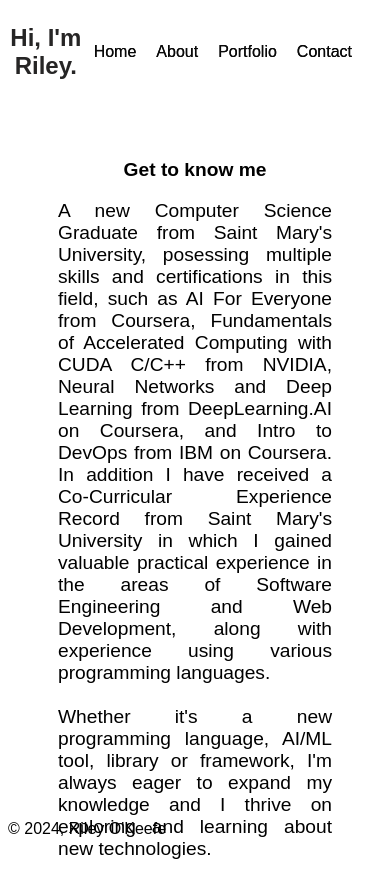
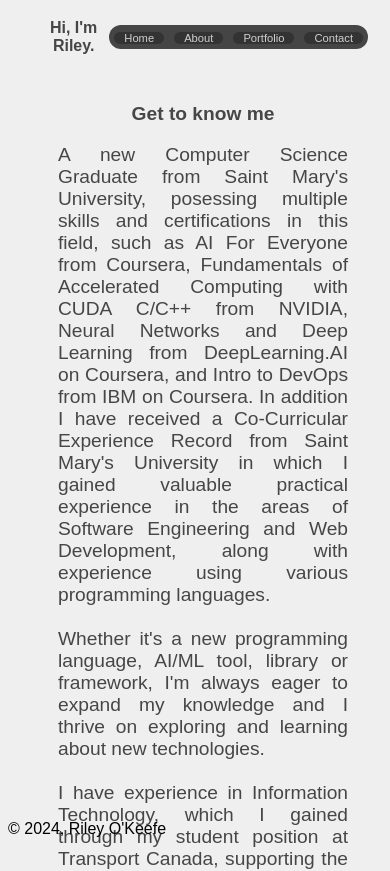
Before and after one commit to riley-okeefe/personal-portfolio, a React (Vite) app: page /personal-portfolio/about in a window 390 px wide. Shown: the top 871 px of the page. Built offline with nearby package versions, Linux system fonts and the light colour scheme; a web font is replaced by a local one.

Commit message:
Update navbar styling and color theme

```diff
--- a/src/components/Contact.jsx
+++ b/src/components/Contact.jsx
@@ -6,7 +6,7 @@ export default function Contact() {
                     <h1>Let's Connect</h1>
                 </div>
                 <div className="content-contact">
-                    <a href="https://www.linkedin.com/in/riley-okeefe/"><i className="fa-brands fa-linkedin fa-xl" style={{ color: "black" }}></i></a>
+                    <a href="https://www.linkedin.com/in/riley-okeefe/"><i className="fa-brands fa-linkedin fa-xl" style={{ color: "#0072B1" }}></i></a>
                 </div>
                 <div className="content-contact">
                     <a href="https://github.com/riley-okeefe"><i className="fa-brands fa-github fa-xl" style={{ color: "black" }}></i></a>
--- a/src/components/Header.jsx
+++ b/src/components/Header.jsx
@@ -16,6 +16,7 @@ export default function Header() {
         <div className="welcome-card">
             <div className="welcome-options">
                 <h1 className='nav-title'>Hi, I'm Riley.</h1>
+                <div className='welcome-option-group'>
                     <div className="welcome-option">
                         <Link to='/personal-portfolio/' className={isActive("home")} onClick={() => handleClick("home")}>Home</Link>
                     </div>
@@ -30,5 +31,6 @@ export default function Header() {
                     </div>
                 </div>
             </div>
+        </div>
     );
 }
--- a/src/index.css
+++ b/src/index.css
@@ -8,9 +8,8 @@ body {
     display: flex;
     flex-direction: column;
     min-height: 100vh;
-    /* background: linear-gradient(217deg, rgba(23, 135, 226, 0.8), rgba(255, 0, 0, 0) 70.71%),
-        linear-gradient(127deg, rgba(37, 143, 230, 0.8), rgba(0, 255, 0, 0) 70.71%),
-        linear-gradient(336deg, rgba(23, 135, 226, 0.8), rgba(0, 0, 255, 0) 70.71%); */
+    width: 100%;
+    background-color: rgba(238, 237, 237, 0.878);
 }
 
 body>* {
@@ -23,70 +22,71 @@ main {
 
 .nav-title {
     font-family: 'Game Played', sans-serif;
-    color: rgba(29, 28, 28, 0.96);
+    color: #000000b5;
     font-size: 50px;
+    padding-left: 20px;
 }
 
 /* Welcome section - start */
 
 .welcome-card {
     text-align: center;
+    align-items: center;
+    margin: 0 10px 0 10px;
 }
 
 .welcome-options {
     display: flex;
-    justify-content: space-around;
+    flex-direction: row;
+    justify-content:space-between;
     align-items: center;
     margin-left: auto;
     margin-right: 20px;
-    margin-bottom: 50px;
+    margin-bottom: 25px;
+}
+
+.welcome-option-group {
+    display: flex;
+    flex-direction: row;
+    justify-content:space-around;
+    align-items: center;
+    background-color: #000000b5;
+    border-radius: 15px;
+    height: 3.6rem;
+
+}
+
+.welcome-option {
+    margin: 0 5px 0 5px;
+    line-height: 1.4rem;
 }
 
 .welcome-option a {
+    background-color: #303030d6;
+    border-radius: 10px;
     text-decoration: none;
     font-family: 'Jawbreaker OL1 BRK', sans-serif;
     padding: 0 26px 0 2px;
     text-align: center;
     font-size: 30px;
     cursor: pointer;
-    color: rgb(10, 10, 10);
+    color: #d2cfcf;
     padding: 0 10px;
     line-height: 1.4em;
-    background:
-        linear-gradient(#000000 0 0),
-        linear-gradient(#000000 0 0),
-        #000;
-    -webkit-background-clip: text, padding-box;
-    background-clip: text, padding-box;
-    background-size: 100% 50%;
-    background-position: -100vmax 100%;
-    border-radius: 10px;
-    box-shadow: -100vmax 0.7em 0 0 #00000000;
-    clip-path: polygon(-100vmax 0, 100% 0, 100% calc(100% + 0.7em), -100vmax calc(100% + 0.7em));
-    background-repeat: no-repeat;
-    transition: 0.4s, box-shadow 0.3s 0.4s, background-position 0.3s 0.4s, transform;
 }
 
 .welcome-option a:hover {
     transform: scale(1.1);
-    color: rgb(255, 255, 255);
+    color: #000000b5;
     font-family: 'Jawbreaker OL1 BRK', sans-serif;
-    background-position: 0 100%;
-    background-size: 100% 100%;
-    border-radius: 10px;
-    clip-path: polygon(-100vmax 0, 100% 0, 100% 100%, -100vmax 100%);
-    transition: 0.4s, clip-path 0.3s 0.4s, background-size 0.3s 0.4s;
+    background-color: #d2cfcf;
 }
 
 .welcome-option a.active {
     transform: scale(1.1);
-    color: rgb(255, 255, 255);
+    color: #000000b5;
     font-family: 'Jawbreaker OL1 BRK', sans-serif;
-    background-position: 0 100%;
-    background-size: 100% 100%;
-    border-radius: 10px;
-    clip-path: polygon(-100vmax 0, 100% 0, 100% 100%, -100vmax 100%);
-    transition: 0.4s, clip-path 0.3s 0.4s, background-size 0.3s 0.4s;
+    background-color: #d2cfcf;
 }
 
 /* Welcome Section - end */
@@ -96,7 +96,7 @@ main {
     justify-content: center;
     text-align: center;
     align-items: center;
-    color: rgb(0, 0, 0);
+    color: #000000b5;
 }
 
 .content-card h1 {
@@ -153,7 +153,7 @@ main {
     width: 350px;
     height: 360px;
     border-radius: 50%;
-    border: 5px solid rgb(0, 0, 0);
+    border: 5px solid #000000b5;
 }
 
 .content-home-mobile{
@@ -163,7 +163,7 @@ main {
 
 /* Body styling, about - start */
 .content-body-about {
-    color: rgb(0, 0, 0);
+    color: #000000b5;
     display: flex;
     flex-direction: column;
     flex-wrap: wrap;
@@ -178,7 +178,7 @@ main {
 }
 
 .content-about {
-    color: #000000;
+    color: #000000b5;
 }
 
 .content-skills h1 {
@@ -206,7 +206,7 @@ main {
 
 .content-project a{
     text-decoration: none;
-    background-color: #000;
+    background-color: #000000b5;
     color: white;
     border-radius: 10%;
 }
@@ -262,10 +262,15 @@ footer {
 
 @media only screen and (max-width: 768px) {
     .nav-title{
-        font-size: 1.5rem;
+        font-size: 1rem;
     }
+
+    .welcome-option-group {
+        height: 1.5rem;
+    }
+
     .welcome-option a {
-        font-size: 1rem;
+        font-size: 0.7rem;
     }
 
     .content-card {
@@ -323,7 +328,7 @@ footer {
     }
     .content-project-mobile h2 a{
         text-decoration: none;
-        background-color: #000;
+        background-color: #000000b5;
         color: white;
         border-radius: 10%;
     }
```
Lines whose indentation alone changed are shown as unchanged.
